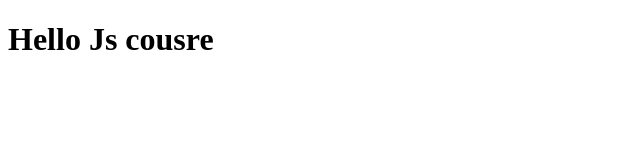
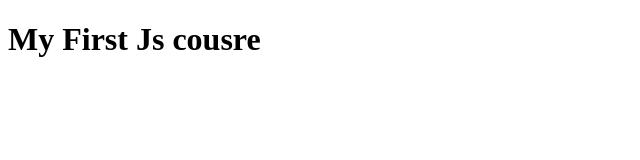
Before and after one commit to harishassan92/MyAngulerjscode, a plain HTML site: page Index.html in a window 1280 px wide. Shown: the whole page, without its empty margins (0-640 px from the left). Drawn offline with Linux system fonts and the light colour scheme.

Commit message:
h1Changing

```diff
--- a/Index.html
+++ b/Index.html
@@ -5,6 +5,6 @@
     <title> My Js course</title>
   </head>
   <body>
-    <h1> Hello Js cousre</h1>
+    <h1> My First Js cousre</h1>
   </body>
 </html>
```
